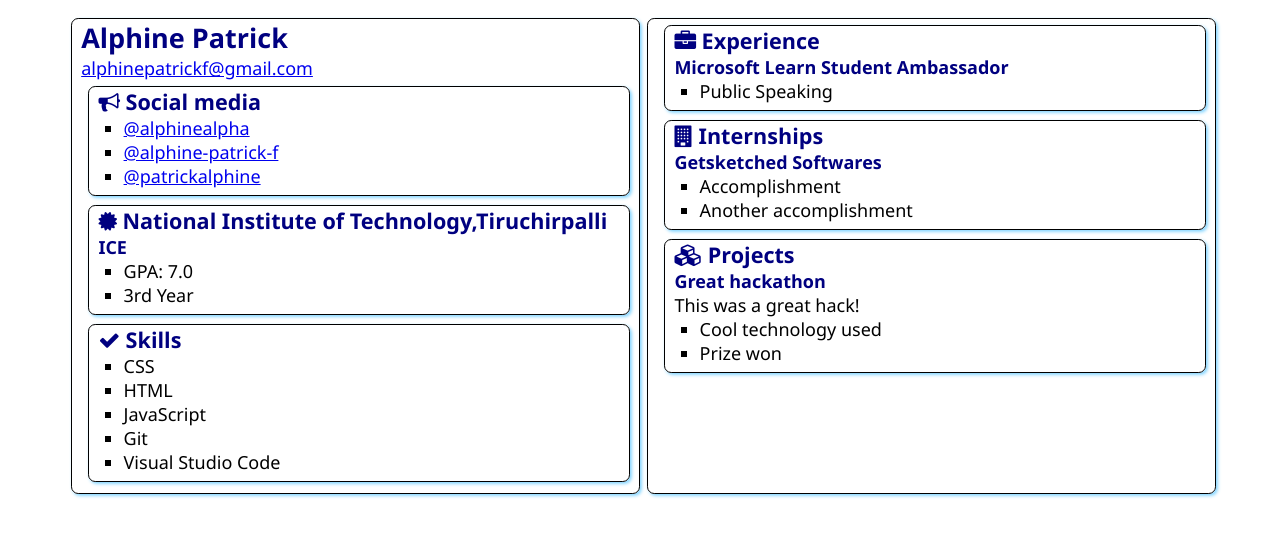
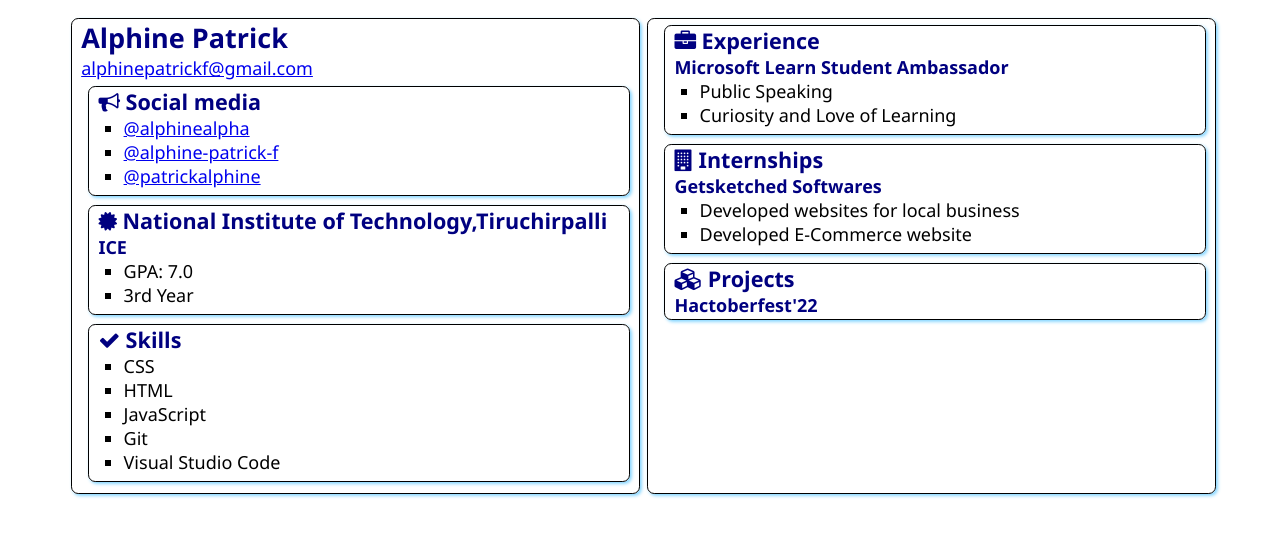
Before and after one commit to alphinealpha/SATechnicalOnboarding, a plain HTML site: page src/index.html in a window 1280 px wide. Drawn offline with Linux system fonts and the light colour scheme.

Commit message:
Update index.html

```diff
--- a/src/index.html
+++ b/src/index.html
@@ -64,6 +64,7 @@
                 <h3>Microsoft Learn Student Ambassador</h3>
                 <ul>
                     <li>Public Speaking</li>
+                    <li>Curiosity and Love of Learning</li>
 
                 </ul>
             </section>
@@ -75,8 +76,8 @@
 
                 <h3>Getsketched Softwares</h3>
                 <ul>
-                    <li>Accomplishment</li>
-                    <li>Another accomplishment</li>
+                    <li>Developed websites for local business</li>
+                    <li>Developed E-Commerce website</li>
                 </ul>
             </section>
             <section class="box">
@@ -85,12 +86,8 @@
                     Projects
                 </h2>
 
-                <h3>Great hackathon</h3>
-                <div>This was a great hack!</div>
-                <ul>
-                    <li>Cool technology used</li>
-                    <li>Prize won</li>
-                </ul>
+                <h3>Hactoberfest'22</h3>
+
             </section>
         </article>
 
```
